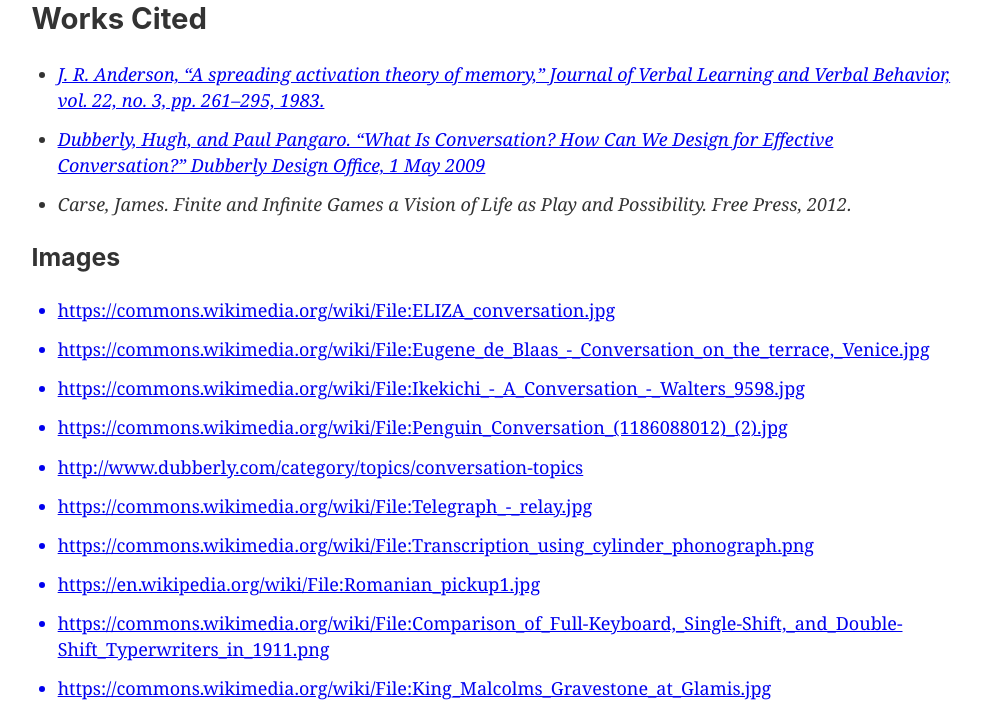
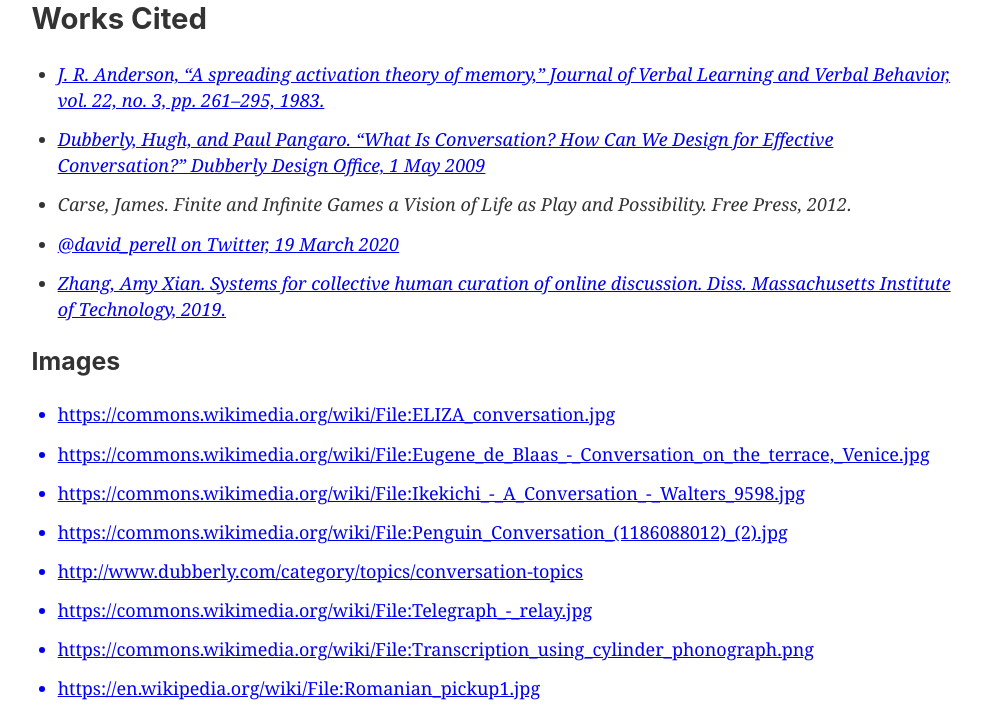
Before and after one commit to maxkrieger/glue-comic, a Gatsby site: page /citations in a window 1280 px wide. Shown: the part 68-780 px from the top of the page, without its empty margins (148-1130 px from the left). Built offline with nearby package versions, Linux system fonts and the light colour scheme; Gatsby itself is replaced by a stand-in of ours.

Commit message:
add amy thesis

```diff
--- a/src/pages/citations.js
+++ b/src/pages/citations.js
@@ -55,6 +55,13 @@ const CitationsPage = () => (
         Carse, James. Finite and Infinite Games a Vision of Life as Play and
         Possibility. Free Press, 2012.
       </Citation>
+      <Citation link="https://twitter.com/david_perell/status/1240836363190222848">
+        @david_perell on Twitter, 19 March 2020
+      </Citation>
+      <Citation link="https://homes.cs.washington.edu/~axz/papers/PhDThesisFinal.pdf">
+        Zhang, Amy Xian. Systems for collective human curation of online
+        discussion. Diss. Massachusetts Institute of Technology, 2019.
+      </Citation>
     </ul>
     <h3>Images</h3>
     <ul>
```
